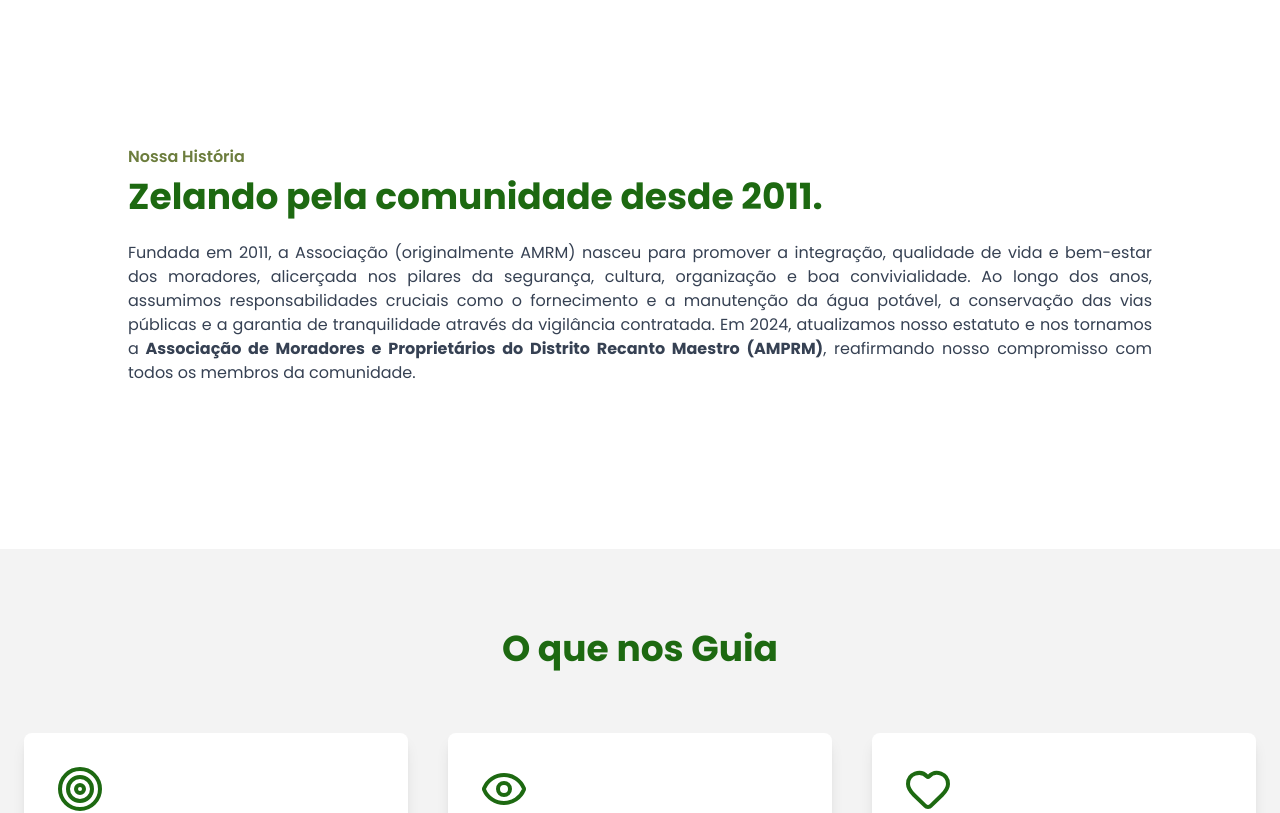
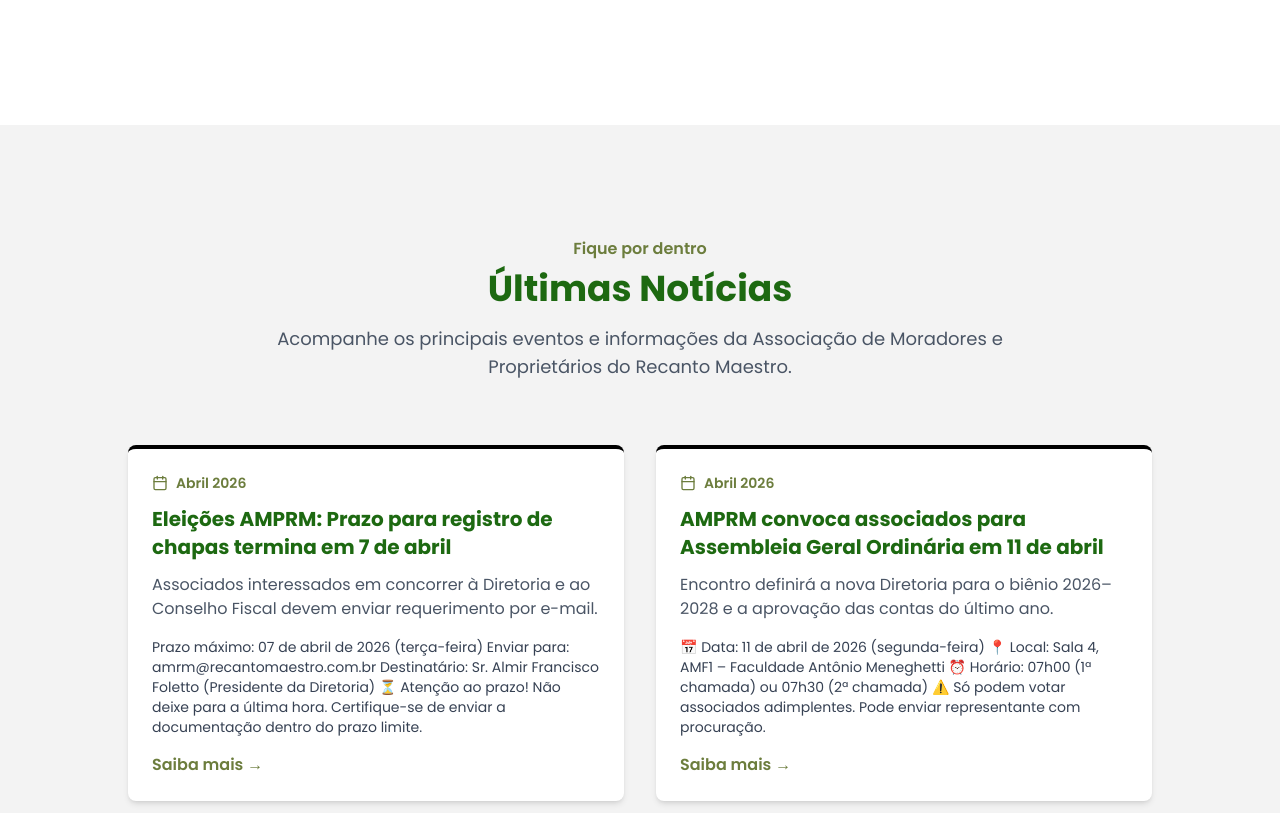
Before and after one commit to VitorCardias/Site-AMPDRM, a React (Vite) app: page / in a window 1280 px wide. Shown: the part 1700-2513 px from the top of the page. Built offline with nearby package versions, Linux system fonts and the light colour scheme; what @react-pdf/renderer would draw is missing.

Commit message:
adicionando secao de noticias e 2 noticias

```diff
--- a/src/App.tsx
+++ b/src/App.tsx
@@ -4,6 +4,7 @@
 import { Documentos } from "./components/sections/Documentos";
 import { Hero } from "./components/sections/Hero";
 import { Home } from "./components/sections/Home";
+import { Noticias } from "./components/sections/Noticias";
 import { Proposito } from "./components/sections/Proposito";
 import { Sobre } from "./components/sections/Sobre";
 import { LoadingScreen } from "./components/shared/LoadingScreen";
@@ -53,6 +54,7 @@
       <Layout title="Associação de Moradores RM">
         <Home />
         <Hero />
+        <Noticias />
         <Sobre />
         <Proposito />
         <Beneficios />
--- /dev/null
+++ b/src/components/sections/Noticias.tsx
@@ -0,0 +1,100 @@
+import { Titulo } from "../shared/Titulo";
+import { Calendar } from 'lucide-react';
+
+interface NoticiaCardProps {
+  titulo: string;
+  resumo: string;
+  conteudo: string;
+  data: string;
+}
+
+const NoticiaCard = ({ titulo, resumo, conteudo, data }: NoticiaCardProps) => {
+
+  const phoneNumber = "555596803636"; // Substituir pelo número real no formato internacional
+  const message = "Olá! Gostaria de mais informações."; // Mensagem padrão
+  const whatsappUrl = `https://wa.me/${phoneNumber}?text=${encodeURIComponent(message)}`;
+
+
+  return (
+    <div className="bg-white rounded-lg shadow-md border-t-4 border-accent-gold p-6 hover:shadow-lg transition-shadow duration-300 flex flex-col h-full">
+      <div className="flex items-center gap-2 mb-3 text-accent-gold">
+        <Calendar className="w-4 h-4" />
+        <span className="text-sm font-semibold">{data}</span>
+      </div>
+
+      <h3 className="text-xl font-bold text-primary-green mb-3 line-clamp-2">
+        {titulo}
+      </h3>
+
+      <p className="text-gray-600 mb-4 line-clamp-3 flex-grow">
+        {resumo}
+      </p>
+
+      <div className="text-gray-700 text-sm space-y-2 mb-4 flex-grow">
+        {conteudo}
+      </div>
+
+      <a
+        href={whatsappUrl}
+        target="_blank"
+        rel="noopener noreferrer"
+        aria-label="Fale conosco pelo WhatsApp"
+      >
+        <button className="text-accent-gold font-semibold hover:text-primary-green transition-colors duration-200">
+            Saiba mais →
+        </button>
+      </a>
+    </div>
+  );
+};
+
+export const Noticias: React.FC = () => {
+  const noticias: NoticiaCardProps[] = [
+    {
+      titulo: "Eleições AMPRM: Prazo para registro de chapas termina em 7 de abril",
+      resumo: "Associados interessados em concorrer à Diretoria e ao Conselho Fiscal devem enviar requerimento por e-mail.",
+      conteudo: `Prazo máximo: 07 de abril de 2026 (terça-feira)
+
+Enviar para: amrm@recantomaestro.com.br
+
+Destinatário: Sr. Almir Francisco Foletto (Presidente da Diretoria)
+
+⏳ Atenção ao prazo! Não deixe para a última hora. Certifique-se de enviar a documentação dentro do prazo limite.`,
+      data: "Abril 2026"
+    },
+    {
+      titulo: "AMPRM convoca associados para Assembleia Geral Ordinária em 11 de abril",
+      resumo: "Encontro definirá a nova Diretoria para o biênio 2026–2028 e a aprovação das contas do último ano.",
+      conteudo: `📅 Data: 11 de abril de 2026 (segunda-feira)
+
+📍 Local: Sala 4, AMF1 – Faculdade Antônio Meneghetti
+
+⏰ Horário: 07h00 (1ª chamada) ou 07h30 (2ª chamada)
+
+⚠️ Só podem votar associados adimplentes. Pode enviar representante com procuração.`,
+      data: "Abril 2026"
+    }
+  ];
+
+  return (
+    <section id="noticias" className="py-20 md:py-28 bg-light-bg">
+      <div className="container mx-auto px-6">
+        <div className="text-center max-w-3xl mx-auto mb-16">
+          <span className="text-accent-gold font-semibold">Fique por dentro</span>
+          <Titulo className="text-3xl md:text-4xl font-bold mb-4 mt-2">
+            Últimas Notícias
+          </Titulo>
+          <p className="text-lg text-gray-600">
+            Acompanhe os principais eventos e informações da Associação de Moradores e Proprietários do Recanto Maestro.
+          </p>
+        </div>
+
+        <div className="grid grid-cols-1 md:grid-cols-2 gap-8 max-w-5xl mx-auto">
+          {noticias.map((noticia) => (
+            <NoticiaCard key={noticia.titulo} {...noticia} />
+          ))}
+        </div>
+      </div>
+    </section>
+  );
+};
```
